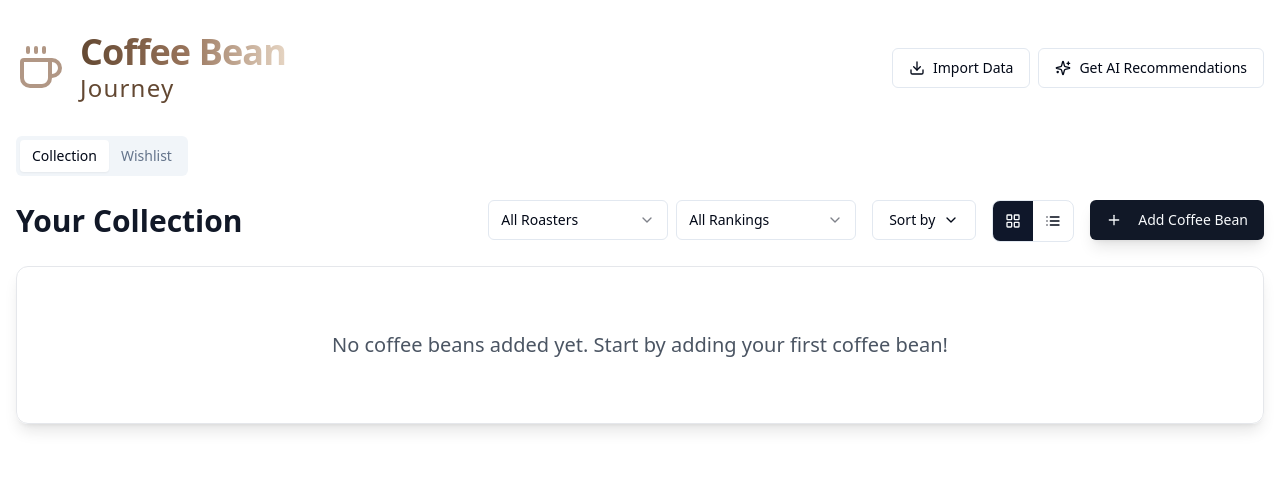
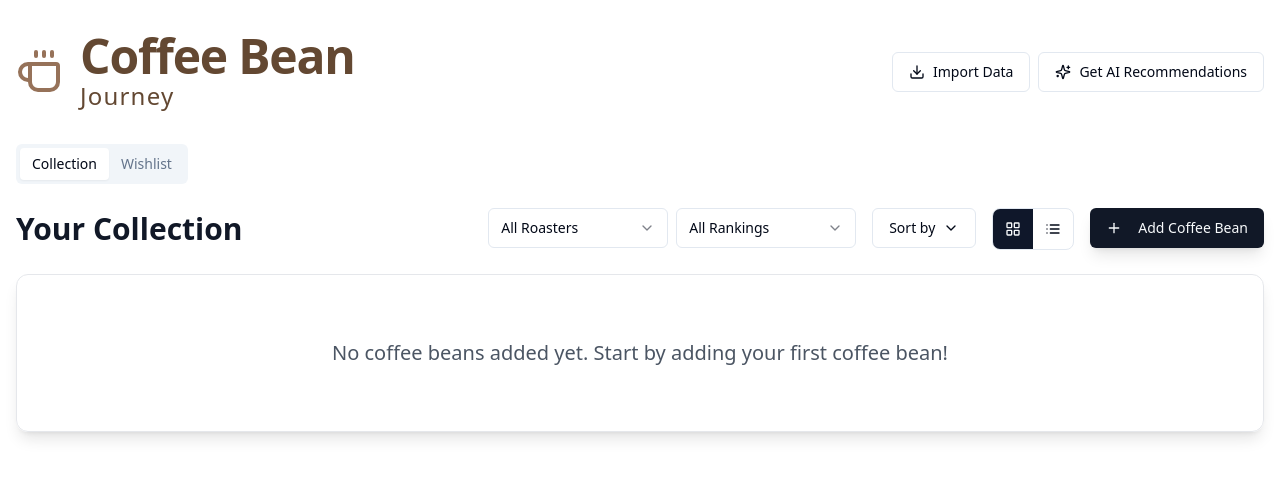
Before and after one commit to harezaj/CoffeeTracker, a React (Vite) app: page / in a window 1280 px wide. Shown: the top 478 px of the page. Built offline with nearby package versions, Linux system fonts and the light colour scheme.

Commit message:
Update Coffee Bean Title Style
Changed the title to be big and bold letters, removed the gradient effect, and added a hyperlink to navigate back to the index. Flipped the coffee cup icon horizontally and added a hover effect to make it spill coffee.
[skip gpt_engineer]

```diff
--- a/src/pages/Index.tsx
+++ b/src/pages/Index.tsx
@@ -73,15 +73,20 @@ export default function Index() {
   return (
     <div className="container mx-auto py-8 px-4">
       <div className="flex justify-between items-center mb-8">
-        <div className="flex items-center gap-4">
-          <Coffee className="h-12 w-12 text-coffee animate-pulse" />
+        <Link to="/" className="group flex items-center gap-4">
+          <div className="relative">
+            <Coffee
+              className="h-12 w-12 text-coffee scale-x-[-1] transition-transform duration-300"
+            />
+            <div className="absolute -bottom-2 -right-2 w-4 h-4 bg-coffee rounded-full opacity-0 group-hover:opacity-100 group-hover:animate-bounce transition-opacity duration-300" />
+          </div>
           <div className="flex flex-col">
-            <h1 className="text-4xl font-bold bg-gradient-to-r from-coffee-dark via-coffee to-coffee-light bg-clip-text text-transparent tracking-tight">
+            <h1 className="text-5xl font-black text-coffee-dark tracking-tight hover:text-coffee transition-colors duration-300">
               Coffee Bean
             </h1>
             <span className="text-2xl font-light text-coffee-dark tracking-wider">Journey</span>
           </div>
-        </div>
+        </Link>
         <div className="flex gap-2">
           {beans.length === 0 && (
             <Button
```
